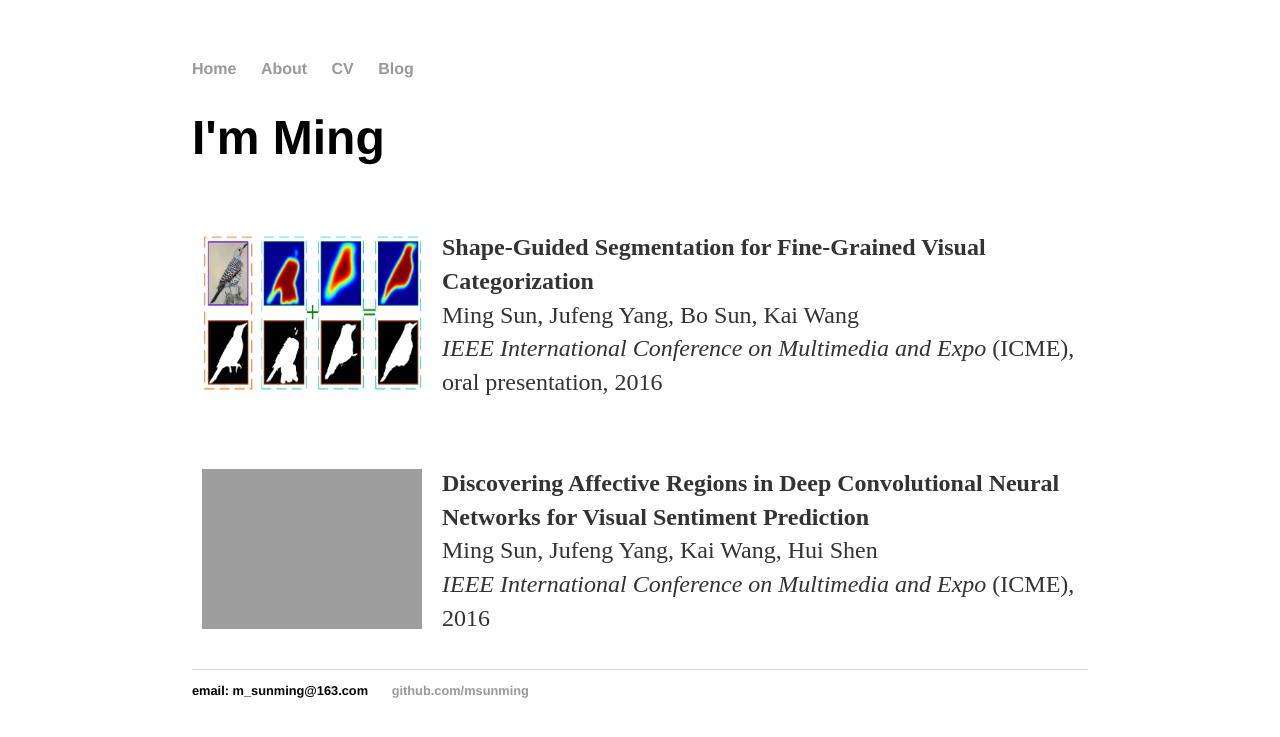
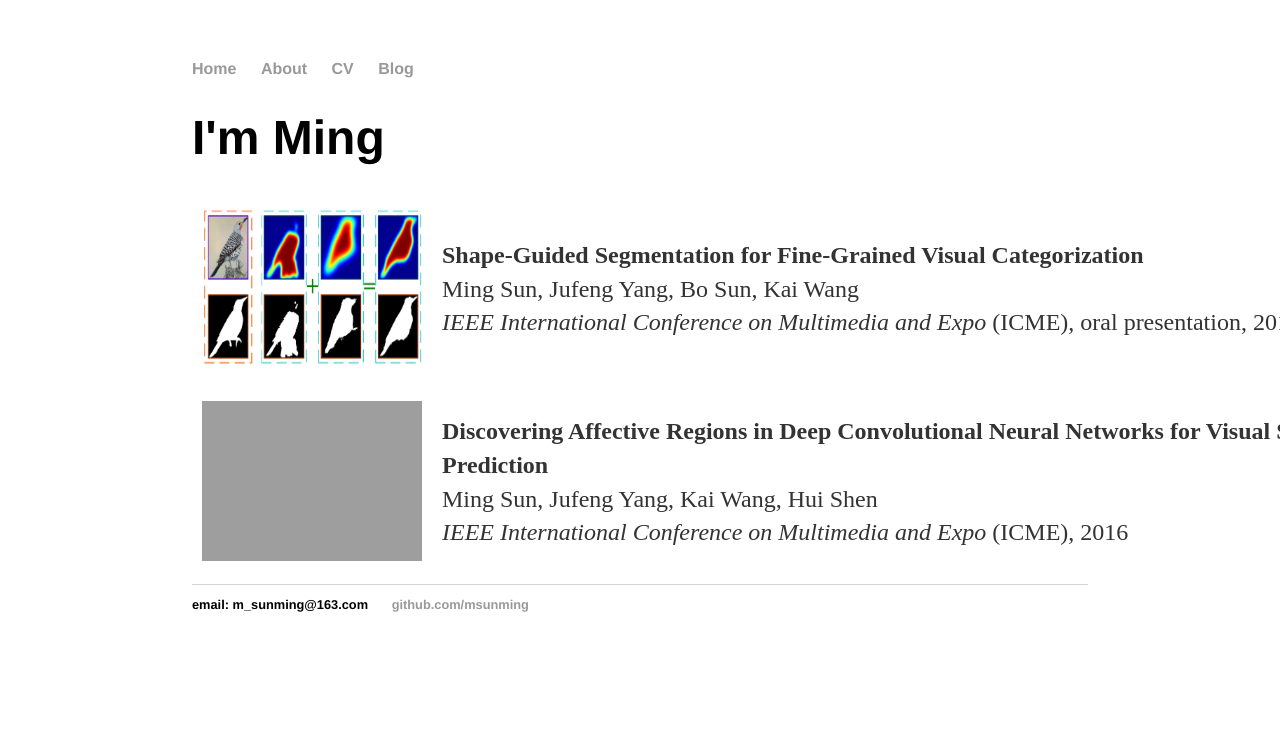
Before and after one commit to msunming/msunming.github.io, a Jekyll site: the page index.html, which Jekyll copies as it is, in a window 1280 px wide. Shown: the top 737 px of the page. Built offline with Jekyll 4.4.1, drawn with Linux system fonts in a browser that asks for light colours; grey boxes are pictures that could not be loaded.

Commit message:
Update index.html

```diff
--- a/index.html
+++ b/index.html
@@ -17,7 +17,7 @@
 			<div class="blurb">
 				<h1>I'm Ming </h1>
 			</div><!-- /.blurb -->
-			<table border="0" cellpadding="10" cellspacing="0" width="900" align="center" bgcolor="#FFFFFF">
+			<table border="0" cellpadding="10" cellspacing="0" width="1200" align="center" bgcolor="#FFFFFF">
 			<tr>
     				<td>
       					<img border=0 src="Image/2016shape.png" height="160" width="220" class="publogo"></a>
```
